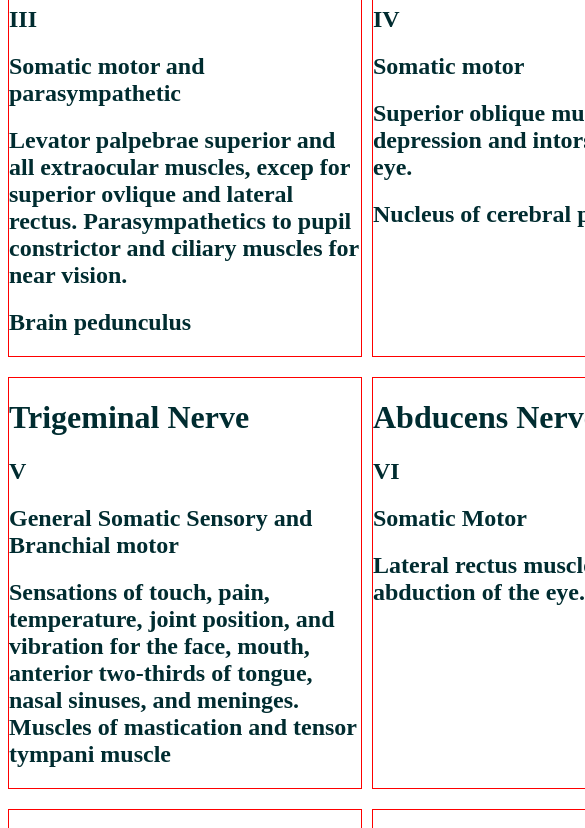
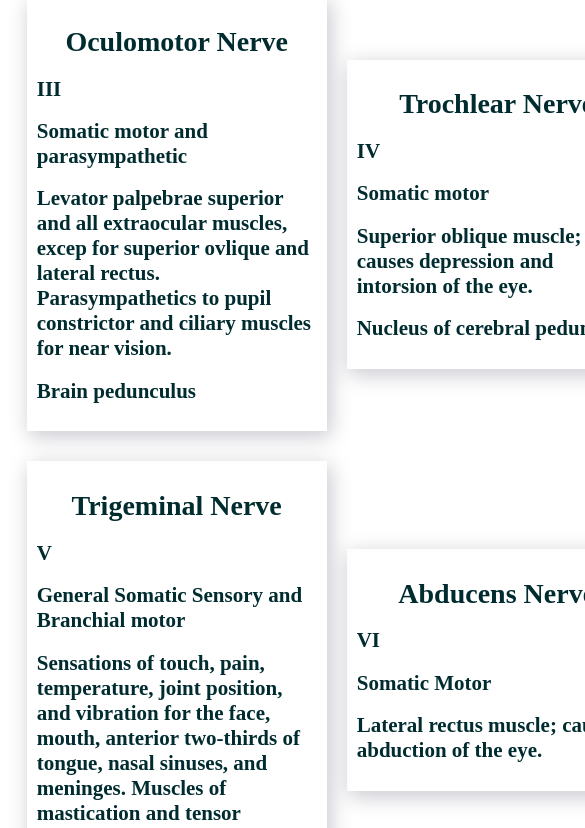
Before and after one commit to Efrain-Sanchez/CranialNerves, a website: page index.html in a window 390 px wide. Shown: the part 372-1200 px from the top of the page, 585 px wide, since content can reach past the window. Drawn offline with Linux system fonts and the light colour scheme.

Commit message:
styles and media queries

```diff
--- a/css/index.css
+++ b/css/index.css
@@ -1,29 +1,63 @@
 .main {
     max-width: 100vw;
+}
+
+.centerer {
+    width: 90%;
+    height: auto;
     margin: auto;
-    padding: auto;
     display: grid;
-    grid-column-gap: 10px ;
-    grid-row-gap: 20px ;
+    grid-column-gap: 20px ;
+    grid-row-gap: 30px ;
     grid-template-columns: repeat(4, 1fr);
-
-}
-@media screen and (max-width: 400px) {
-    .main {
-        grid-template-columns: repeat(1, 1fr);
-    }
-}
-@media screen and (max-width: 700px) {
-    .main {
-        grid-template-columns: repeat(2, 1fr);
-    }
+    align-content: center;
 }
 .container {
     width: 22em;
-    border: solid 1px red;
+    padding: 10px;
+    font-family: 'Open-Sans';
+    font-size: 14px;
+    font-weight: 400;
+
+    -webkit-box-shadow: 3px 5px 20px 1px rgba(0,1,38,0.21);
+    -moz-box-shadow: 3px 5px 20px 1px rgba(0,1,38,0.21);
+    box-shadow: 3px 5px 20px 1px rgba(0,1,38,0.21);
+
+}
+.container:hover {
+    opacity: .48;
+    border: solid .5px #7a7a7a69;
+}
+.container h1 {
+    text-align: center;
 }
 
 .main, a {
     text-decoration: none;
     color: #002c30;
 }
+@media screen and (max-width: 350px) {
+    .container {
+        max-width: 18em;
+    }
+    .centerer{
+        width: 100%;
+    }
+}
+@media screen and (max-width: 700px) {
+    .centerer {
+        grid-template-columns: repeat(1, 1fr);
+    }
+    .container {
+        max-width: 20em;
+        margin: auto;
+    }
+}
+@media screen and (max-width: 1000px) {
+    .centerer {
+        grid-template-columns: repeat(2, 1fr);
+    }
+    .container {
+        max-width: 20em;
+    }
+}
--- a/index.html
+++ b/index.html
@@ -3,13 +3,15 @@
 <head>
     <meta charset="UTF-8">
     <meta http-equiv="X-UA-Compatible" content="IE=edge">
-    <meta name="viewport" content="width=device-width, initial-scale=1.0">
+    <meta name="viewport" content="width=device-width, initial-scale=1.0, maximum-scale=1.0, user-scalable=0'">
     <link rel="stylesheet" href="css/index.css">
     <title>Cranial Nerves</title>
 </head>
 <body>
+    <h1 style="text-align: center;">¿Qué onda, Migue?</h1>
+    <div id="main" class="main">
 
-    <div id="main" class="main"></div>
+    </div>
     <script src="js/index.js"></script>
 </body>
 </html>
--- a/js/index.js
+++ b/js/index.js
@@ -116,7 +116,7 @@ const $mainContainer = document.getElementById('main');
 // })
 window.addEventListener('load', () => {
         const view = `
-
+            <div class="centerer">
                 ${nc.map((nerve) => `
                     <div class="container">
                         <a href="./pages/nerve${nerve.id}.html">
@@ -129,6 +129,7 @@ window.addEventListener('load', () => {
                     </div>
                     ` ).join('')
                 }
+            </div>
     `;
     $mainContainer.innerHTML = view;
 })
```
Lines whose indentation alone changed are shown as unchanged.
